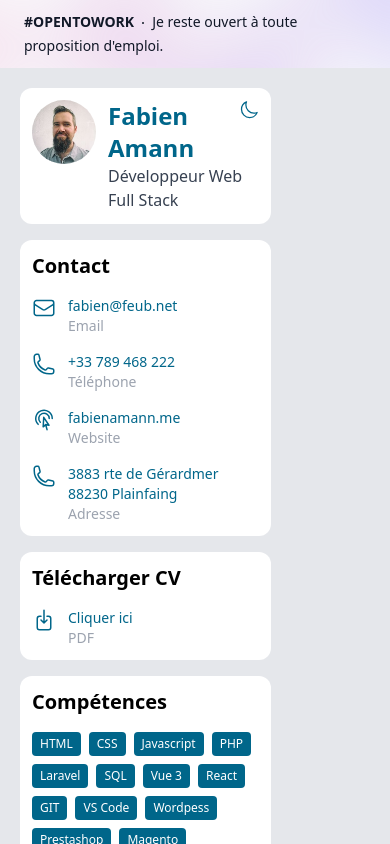
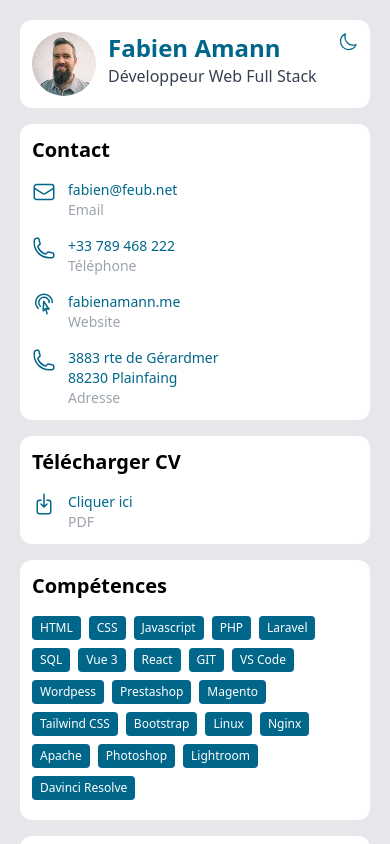
Before and after one commit to feub/feub_cv, a Vue app: page / in a window 390 px wide. Shown: the top 844 px of the page. Built offline with nearby package versions, Linux system fonts and the light colour scheme.

Commit message:
Bugfix: grid issue on smartphone

```diff
--- a/src/views/HomeView.vue
+++ b/src/views/HomeView.vue
@@ -17,7 +17,7 @@ const props = defineProps({
   isDark: Boolean
 });
 
-const openToWork = ref(true);
+const openToWork = ref(false);
 
 const showExp = ref(true);
 const showEdu = ref(false);
@@ -38,7 +38,7 @@ function onClickEdu() {
   <TopBanner :openToWork="openToWork" />
 
   <div class="container mx-auto max-w-6xl">
-    <div class="grid sm:grid lg:grid-cols-3 gap-5 m-5">
+    <div class="sm:grid lg:grid-cols-3 gap-5 m-5">
       <!-- Sidebar -->
       <aside class="space-y-4">
         <div class="relative flex items-start justify-between bg-white dark:bg-feub-secondary-dark rounded-xl p-3">
@@ -69,7 +69,8 @@ function onClickEdu() {
           <AboutCard />
           <div class="bg-white dark:bg-feub-secondary-dark rounded-xl p-6">
             <div class="flex justify-start gap-4">
-              <ButtonWithIcon @showPart="onClickExp" :isShowing="showExp" :class="showExp ? 'text-white' : 'text-feub-primary'">
+              <ButtonWithIcon @showPart="onClickExp" :isShowing="showExp"
+                :class="showExp ? 'text-white' : 'text-feub-primary'">
                 <template #icon>
                   <BriefcaseIcon class="size-5" />
                 </template>
@@ -77,7 +78,8 @@ function onClickEdu() {
                   Experience professionnel
                 </template>
               </ButtonWithIcon>
-              <ButtonWithIcon @showPart="onClickEdu" :isShowing="showEdu" :class="showEdu ? 'text-white' : 'text-feub-primary'">
+              <ButtonWithIcon @showPart="onClickEdu" :isShowing="showEdu"
+                :class="showEdu ? 'text-white' : 'text-feub-primary'">
                 <template #icon>
                   <AcademicCapIcon class="size-5" />
                 </template>
@@ -94,7 +96,8 @@ function onClickEdu() {
     </div>
 
     <!-- Footer -->
-    <footer class="static bottom-0 m-5 p-3 bg-white dark:bg-feub-secondary-dark text-feub-toned-down dark:text-gray-400 rounded-xl text-sm font-medium">
+    <footer
+      class="static bottom-0 m-5 p-3 bg-white dark:bg-feub-secondary-dark text-feub-toned-down dark:text-gray-400 rounded-xl text-sm font-medium">
       <div class="flex justify-between items-center">
         <div>Ce site est développé en Vue 3 + Tailwind CSS</div>
         <div>2024</div>
```
